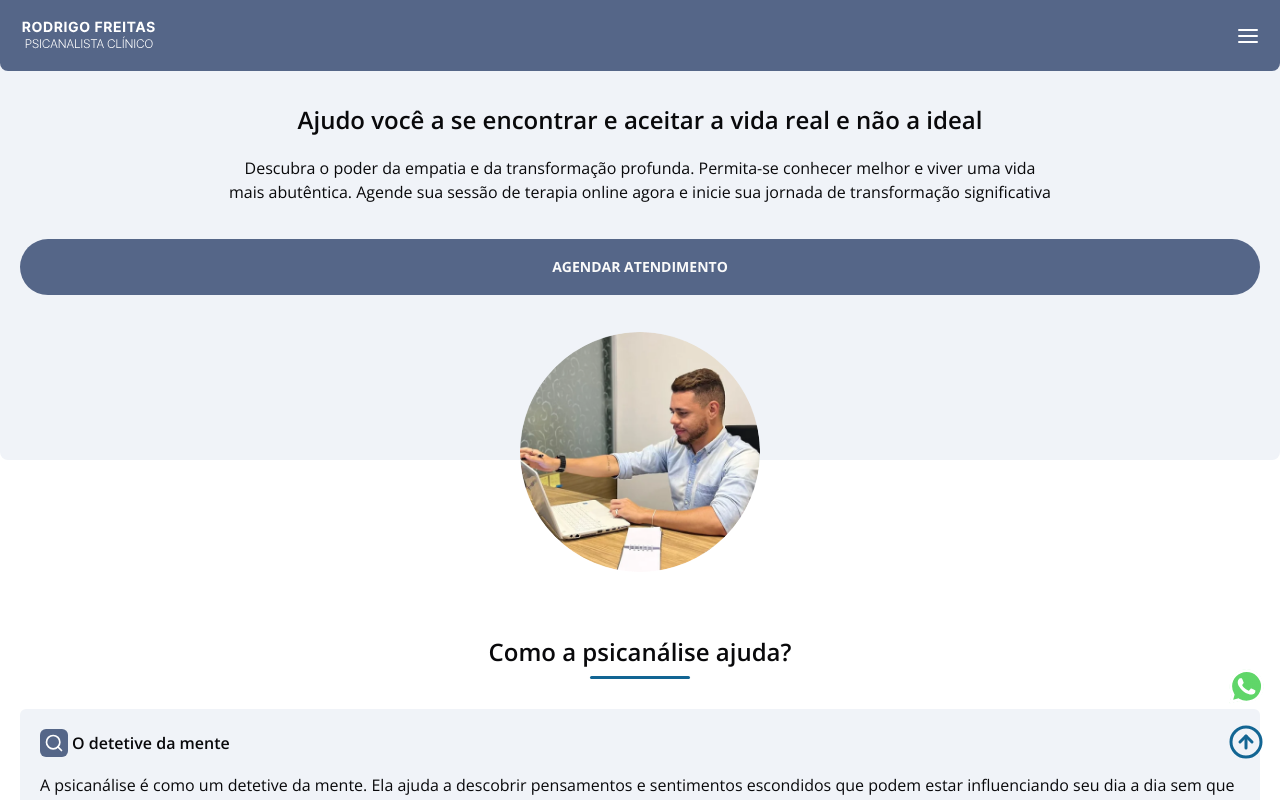
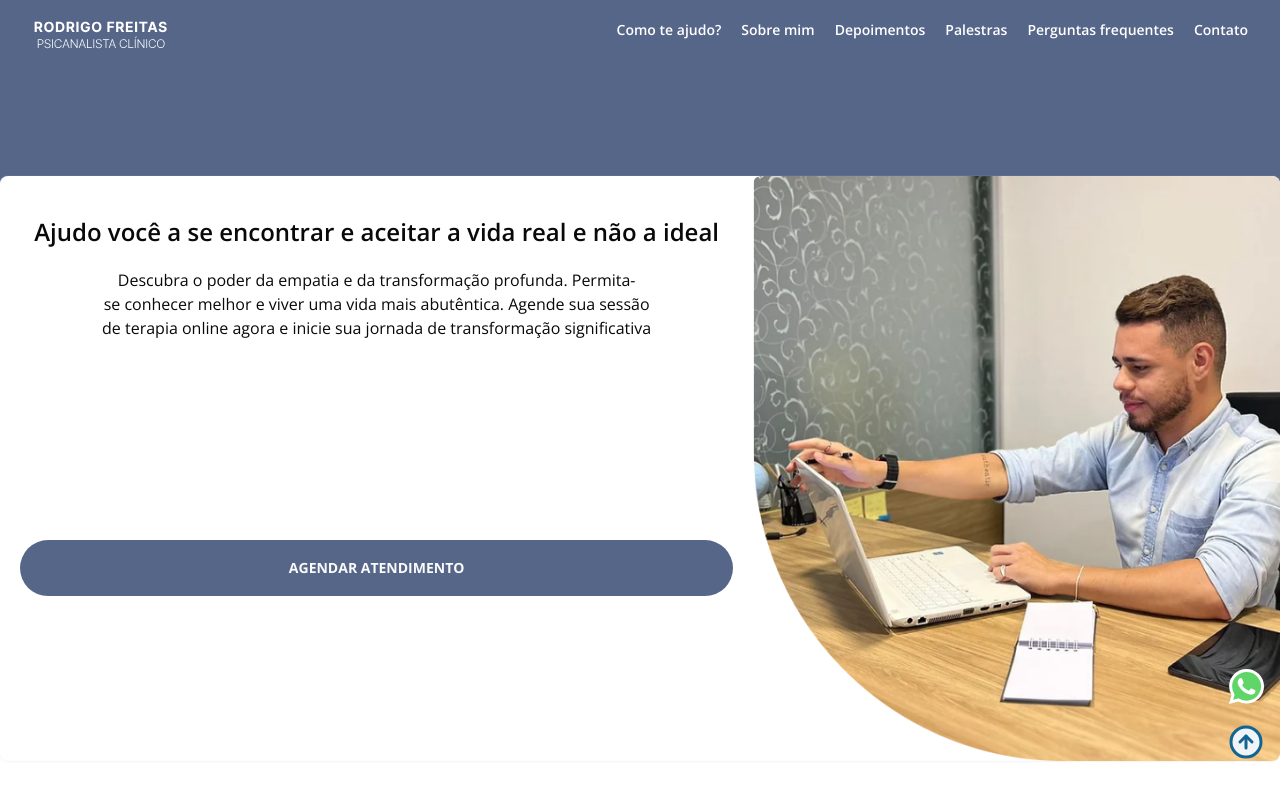
Before and after one commit to Weesed/rodrigo-, a Next.js app: page / in a window 1280 px wide. Shown: the top 800 px of the page. Built offline with nearby package versions, Linux system fonts and the light colour scheme.

Commit message:
responsividade - componente call

```diff
--- a/package.json
+++ b/package.json
@@ -22,6 +22,7 @@
     "react-anchor-link-smooth-scroll": "^1.0.12",
     "react-dom": "^18",
     "react-hook-form": "^7.50.1",
+    "react-responsive": "^9.0.2",
     "swiper": "^11.0.6",
     "tailwind-merge": "^2.2.1",
     "tailwindcss-animate": "^1.0.7",
--- a/src/app/components/footer.tsx
+++ b/src/app/components/footer.tsx
@@ -57,8 +57,9 @@ export function Footer() {
   return (
     <div
       id="footer"
-      className="mt-16 bg-blue-background px-5 md:rounded-t-lg md:pb-5"
+      className="mt-16 bg-blue-background md:rounded-t-lg md:pb-5"
     >
+      <div className="container pt-3 md:px-60">
         <h2 className="mt-5 text-center text-2xl font-semibold text-white">
           Vamos conversar!
         </h2>
@@ -143,7 +144,9 @@ export function Footer() {
         <div className="mt-[30px] flex flex-col gap-4 text-sm text-white">
           <div className="flex items-center gap-1">
             <MapPin className="size-4 stroke-white" />
-          <span className="">R. Montenegro, 169 - Vila Maia, Guarujá - SP</span>
+            <span className="">
+              R. Montenegro, 169 - Vila Maia, Guarujá - SP
+            </span>
           </div>
 
           <div className="flex items-center gap-1">
@@ -168,5 +171,6 @@ export function Footer() {
           </a>
         </div>
       </div>
+    </div>
   )
 }
--- a/src/app/components/page-call.tsx
+++ b/src/app/components/page-call.tsx
@@ -1,34 +1,26 @@
-import Image from 'next/image'
-import photo from '@/assets/photo-1.png'
 import { ContactButton } from '@/components/contact-button'
+import { ImageCall } from '@/components/image-call'
 export function Call() {
   return (
-    <>
-      <div
-        id="call"
-        className="bg-blue-light-background px-5 md:md:rounded-b-lg"
-      >
+    <div className="mx-5 min-h-screen rounded-b-lg md:mx-0">
+      <div className="container h-[620px] bg-blue-light-background shadow-sm shadow-blue-light-background md:-mt-20 md:flex md:h-full md:rounded-lg md:bg-white md:p-0">
+        <div id="call" className="flex flex-col px-5">
           <h1 className="mx-auto text-balance pt-10 text-center text-2xl font-semibold">
             Ajudo você a se encontrar e aceitar a vida real e não a ideal
           </h1>
           <p className="mt-5 text-balance text-center">
             Descubra o poder da empatia e da transformação profunda. Permita-se
-          conhecer melhor e viver uma vida mais abutêntica. Agende sua sessão de
-          terapia online agora e inicie sua jornada de transformação
+            conhecer melhor e viver uma vida mais abutêntica. Agende sua sessão
+            de terapia online agora e inicie sua jornada de transformação
             significativa
           </p>
 
+          <div className="mt-auto">
             <ContactButton />
           </div>
-      <div className="mx-auto -mt-32 h-[240px] w-[240px] transform overflow-hidden rounded-full">
-        <Image
-          src={photo}
-          width="350"
-          height="350"
-          alt="Rodrigo's photo"
-          className="h-full w-full object-cover"
-        />
         </div>
-    </>
+        <ImageCall />
+      </div>
+    </div>
   )
 }
--- a/src/app/globals.css
+++ b/src/app/globals.css
@@ -1,6 +1,10 @@
 @tailwind base;
 @tailwind components;
 @tailwind utilities;
+
+/* body {
+  background-color: #f8fafc;
+} */
 
 @layer base {
   :root {
--- a/src/app/layout.tsx
+++ b/src/app/layout.tsx
@@ -5,6 +5,7 @@ import { Header } from '@/components/header'
 import Link from 'next/link'
 import { Whatsapp } from '@/assets/whatsapp'
 import { BackToTop } from '@/components/sidebar-link'
+import { Footer } from './components/footer'
 
 const openSans = OpenSans({ subsets: ['latin'] })
 
@@ -19,9 +20,9 @@ export default function RootLayout({
   children: React.ReactNode
 }>) {
   return (
-    <html lang="en">
+    <html lang="en" className="scroll-smooth">
       <body className={openSans.className}>
-        <div className="md:mx-auto md:w-[1280px]">
+        <div>
           <Header />
           <div className="fixed bottom-10 right-6 z-50 flex flex-col items-center gap-5 md:left-0 md:mx-auto md:w-[1280px] md:items-end md:pr-4">
             <Link
@@ -35,6 +36,7 @@ export default function RootLayout({
             <BackToTop />
           </div>
           {children}
+          <Footer />
         </div>
       </body>
     </html>
--- a/src/app/page.tsx
+++ b/src/app/page.tsx
@@ -1,4 +1,3 @@
-import { Footer } from './components/footer'
 import { About } from './components/page-about'
 import { Call } from './components/page-call'
 import { Depoimentos } from './components/page-depoimentos'
@@ -8,14 +7,13 @@ import { Psicanalise } from './components/page-psicanalise'
 
 export default function Home() {
   return (
-    <main className="flex min-h-screen flex-col pt-16">
+    <main className="flex flex-col">
       <Call />
       <Psicanalise />
       <About />
       <Depoimentos />
       <Palestras />
       <Faq />
-      <Footer />
     </main>
   )
 }
--- a/src/components/header.tsx
+++ b/src/components/header.tsx
@@ -3,9 +3,58 @@ import { Sidebar } from './sidebar'
 
 export function Header() {
   return (
-    <div className="fixed z-50 flex w-full justify-between bg-blue-background p-5 md:w-[1280px] md:md:rounded-b-lg">
-      <Logo />
-      <Sidebar />
+    <div id="header" className="w-full  bg-blue-background py-5 md:h-64">
+      <div className="container flex justify-between">
+        <Logo />
+        {/* como te ajudo? sobre mim depoimentos palestras perguntas frequentes contato */}
+        <div className="sr-only flex gap-5 md:not-sr-only">
+          <a
+            href="#psicanalise"
+            className="border-[#37b7f0] pb-1 text-sm font-semibold text-white hover:border-b hover:text-[#37b7f0]"
+          >
+            Como te ajudo?
+          </a>
+
+          <a
+            href="#about"
+            className="border-[#37b7f0] pb-1 text-sm font-semibold text-white hover:border-b hover:text-[#37b7f0]"
+          >
+            Sobre mim
+          </a>
+
+          <a
+            href="#depoimentos"
+            className="border-[#37b7f0] pb-1 text-sm font-semibold text-white hover:border-b hover:text-[#37b7f0]"
+          >
+            Depoimentos
+          </a>
+
+          <a
+            href="#palestras"
+            className="border-[#37b7f0] pb-1 text-sm font-semibold text-white hover:border-b hover:text-[#37b7f0]"
+          >
+            Palestras
+          </a>
+
+          <a
+            href="#faq"
+            className="border-[#37b7f0] pb-1 text-sm font-semibold text-white hover:border-b hover:text-[#37b7f0]"
+          >
+            Perguntas frequentes
+          </a>
+
+          <a
+            href="#footer"
+            className="border-[#37b7f0] pb-1 text-sm font-semibold text-white hover:border-b hover:text-[#37b7f0]"
+          >
+            Contato
+          </a>
+        </div>
+        {/* visible only in mobile */}
+        <div className="md:sr-only">
+          <Sidebar />
+        </div>
+      </div>
     </div>
   )
 }
--- /dev/null
+++ b/src/components/image-call.tsx
@@ -0,0 +1,21 @@
+'use client'
+import { useMediaQuery } from 'react-responsive'
+import Image from 'next/image'
+import photo from '@/assets/photo-1.png'
+import photoDesktop from '@/assets/photo-1-desktop.png'
+
+export function ImageCall() {
+  const isMobile = useMediaQuery({ query: '(max-width: 390px)' })
+
+  return (
+    <div className="mx-auto -mt-32 transform  overflow-hidden rounded-lg md:mt-0  md:h-full md:w-[1194px]">
+      <Image
+        src={isMobile ? photo : photoDesktop}
+        width={isMobile ? '1194' : '590'}
+        height={isMobile ? '1326' : '660'}
+        alt="Rodrigo's photo"
+        className="object-cover"
+      />
+    </div>
+  )
+}
--- a/src/components/sidebar-link.tsx
+++ b/src/components/sidebar-link.tsx
@@ -27,7 +27,7 @@ export function BackToTop() {
   return (
     <AnchorLink
       offset={70}
-      href="#call"
+      href="#header"
       className="flex items-center gap-2 rounded-md p-3 text-blue-text transition-colors hover:animate-bounce md:p-0"
     >
       <ArrowUpCircle className="size-9 fill-blue-light-background" />
--- a/src/components/sidebar.tsx
+++ b/src/components/sidebar.tsx
@@ -21,7 +21,7 @@ export function Sidebar() {
   }
   return (
     <Sheet open={openSheet} onOpenChange={setOpenSheet}>
-      <SheetTrigger asChild>
+      <SheetTrigger asChild className="">
         <button>
           <AlignJustify className="size-6 stroke-white" />
         </button>
```
Also changed, not shown: src/assets/photo-1-desktop.png (added), 1 other file (tests, documents, lock files or other folders). Lines whose indentation alone changed are shown as unchanged.
